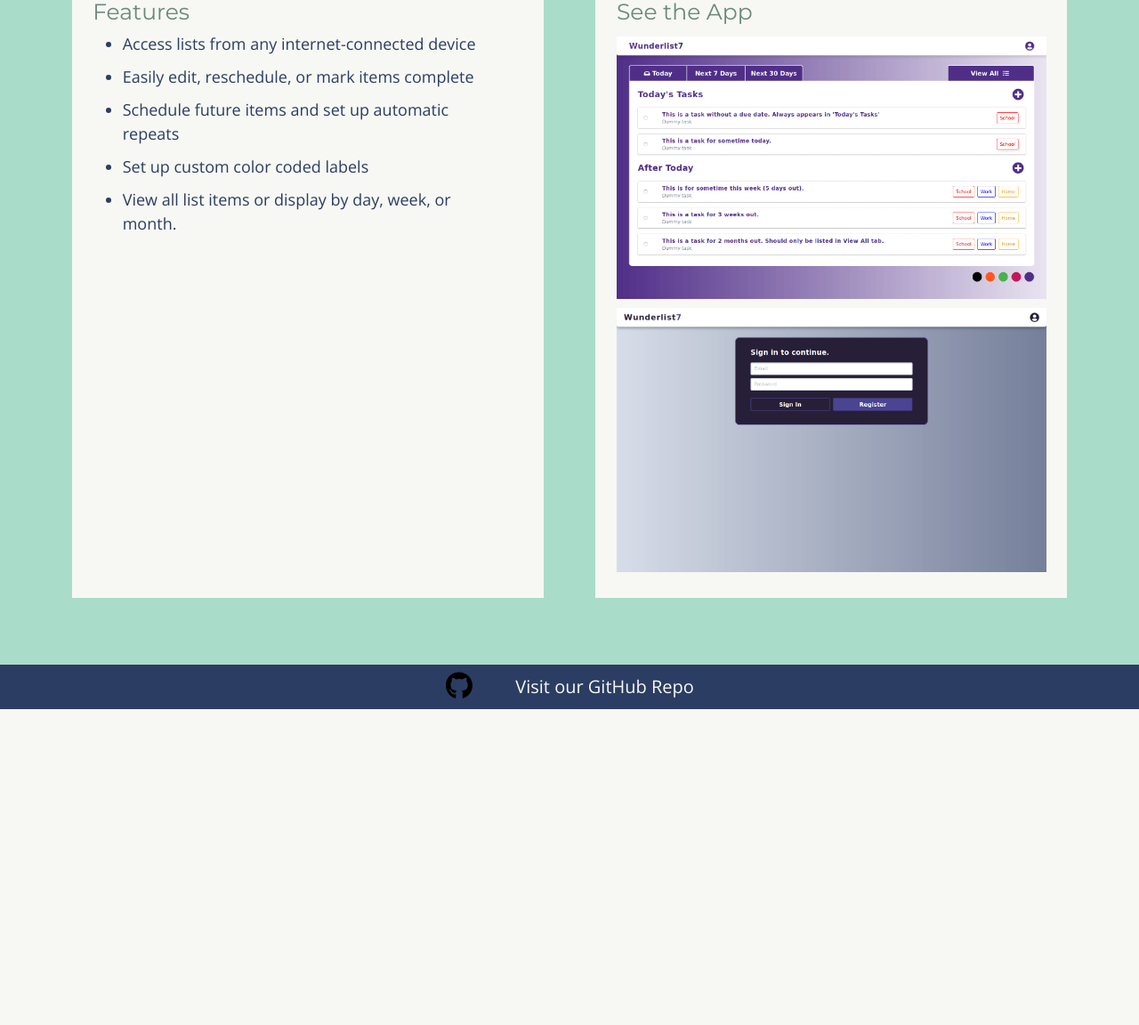
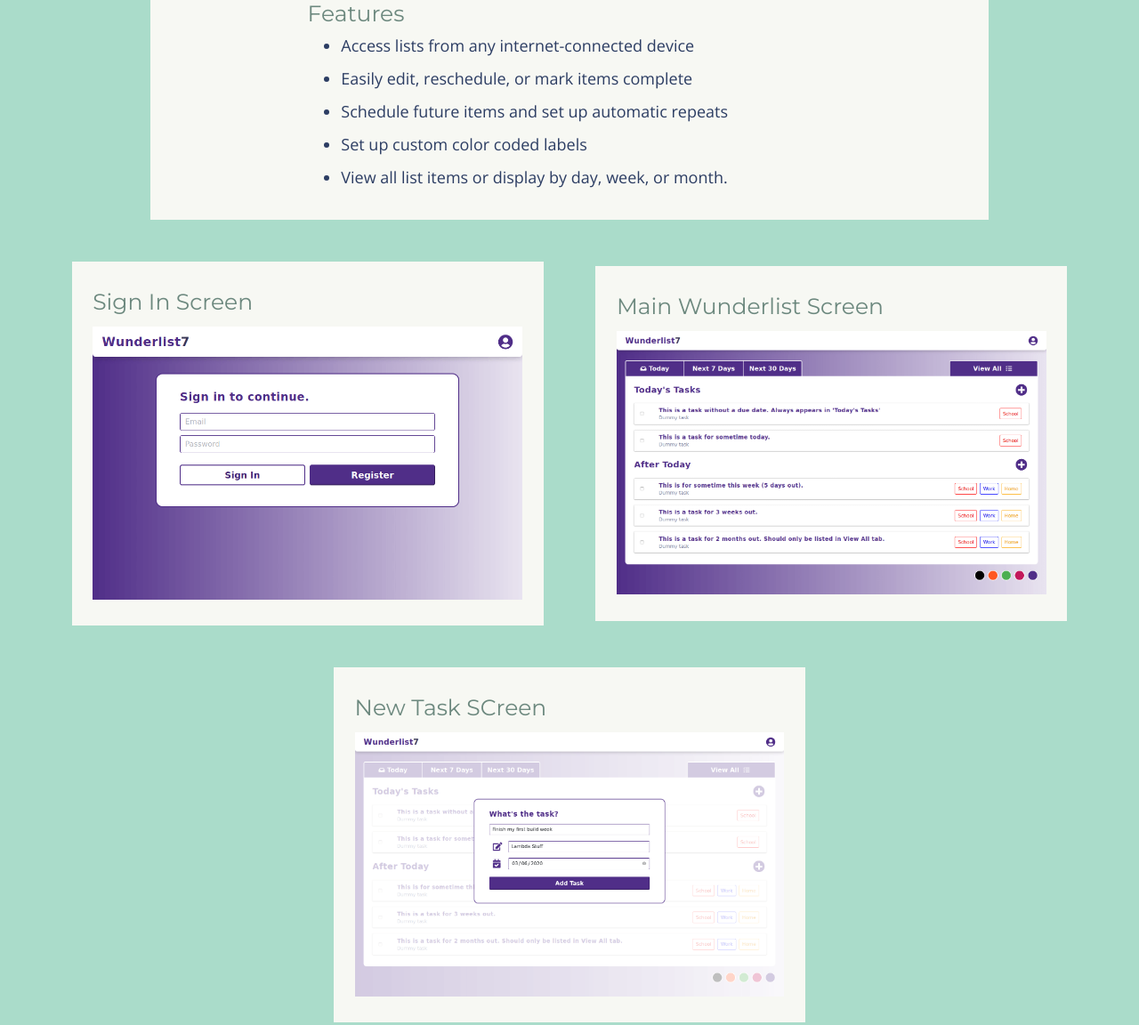
Before and after one commit to BW-Wunderlist7/Marketing-Page, a plain HTML site: page index.html in a window 1280 px wide. Shown: the part 1621-2773 px from the top of the page at 89% size. Before the commit the page ends 2418 px from the top, so only its background shows below. Drawn offline with nearby package versions, Linux system fonts and the light colour scheme.

Commit message:
committing some styling and image updates

```diff
--- a/index.html
+++ b/index.html
@@ -64,8 +64,8 @@
                         list making app that you can take anywhere and not worry about losing.</p>
                 </section>
             </div>
-            <div class="flexContainer">
-                <section class="container">
+
+            <section class="container" id="features">
                 <h3>Features</h3>
                 <ul>
                     <li>Access lists from any internet-connected device</li>
@@ -75,10 +75,18 @@
                     <li>View all list items or display by day, week, or month.</li>
                 </ul>
             </section>
-                <section class="container">
-                    <h3>See the App</h3>
-                    <img src="media/purpleApp.png" class="screenshot" alt="screenshot of the app prototype">
-                    <img src="media/Screenshot_2020-03-04 Wunderlist App_login.png" class="screenshot" alt="screenshot of the app log in page">
+            <div class="flexContainerLower">
+                <section class="container" id="topLeft">
+                    <h3>Sign In Screen</h3>
+                    <img src="media/wunderlistSignUp.png" class="screenshot" alt="screenshot of log in page">
+                </section>
+                <section class="container" id="topRight">
+                    <h3>Main Wunderlist Screen</h3>
+                    <img src="media/wunderlistViewAll.png" class="screenshot" alt="screenshot of app list page">
+                </section>
+                <section class="container" id="bottom">
+                    <h3>New Task SCreen</h3>
+                    <img src="media/wunderlistNewTask.png" class="screenshot" alt="screenshot of new task pop-up">
                 </section>
             </div>
 
--- a/less/header.less
+++ b/less/header.less
@@ -90,7 +90,10 @@ header {
       font-size: 2rem;
       width: 100%;
     }
-  }
+    @media @mobile {
+      .button(@width:40%);
+    }
+  } // closes cta button
 } // closes <header> style
 
 .teamContactCTA {
--- a/less/homePage.less
+++ b/less/homePage.less
@@ -21,6 +21,15 @@
 
 .flexContainer {
   .rowFlex(@justify:space-around, @align:stretch);
+  width: 100%;
+
+  @media @tablet {
+    .colFlex();
+  } //closes tablet media
+} // closes .flexContainer
+.flexContainerLower {
+  .rowFlex(@justify:space-around, @align:center);
+  flex-wrap: wrap;
   width: 100%;
 
   @media @tablet {
@@ -52,12 +61,40 @@
     min-height: 300px;
   }
 } // closes .container
+#features {
+  width: 80%;
+  padding: 2% 15%;
+  @media @tablet {
+    width: 100%;
+  }
+}
 .screenshot {
   padding: 1% 0;
+}
+#topLeft {
   @media (min-width: 800px) {
     &:hover {
-      transform: scale(2) translate(-80px, -50px);
-       ;
+      border: 1px solid @contentText;
+      transition: transform 0.5s;
+      transform: scale(2) translate(100px, 0px);
     }
   }
 }
+#topRight {
+  @media (min-width: 800px) {
+    &:hover {
+      border: 1px solid @contentText;
+      transition: transform 0.5s;
+      transform: scale(2) translate(-100px, 0px);
+    }
+  }
+}
+#bottom {
+  @media (min-width: 800px) {
+    &:hover {
+      border: 1px solid @contentText;
+      transition: transform 0.5s;
+      transform: scale(2) translate(0px, -100px);
+    }
+  }
+}
```
Also changed, not shown: css/index.css, media/wunderlistNewTask.png (added), media/wunderlistSignUp.png (added), media/wunderlistViewAll.png (added). Lines whose indentation alone changed are shown as unchanged.
